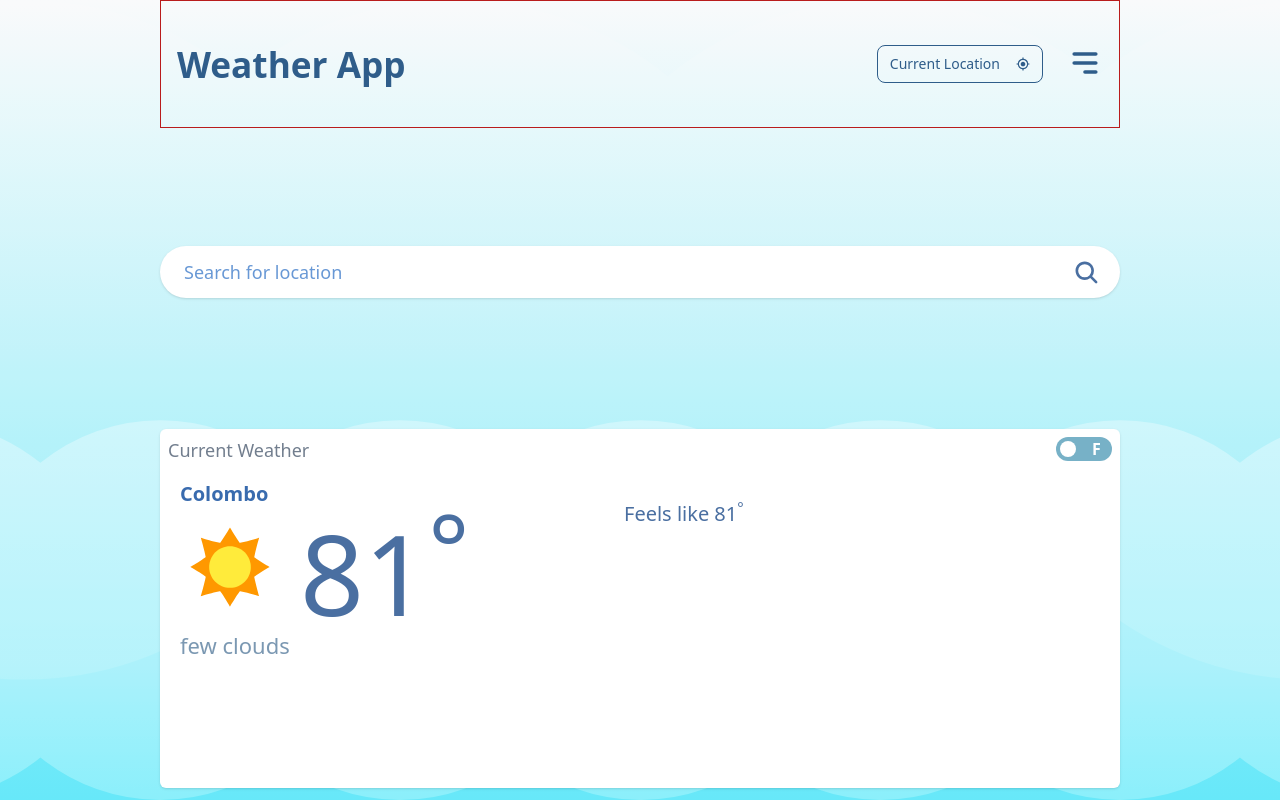
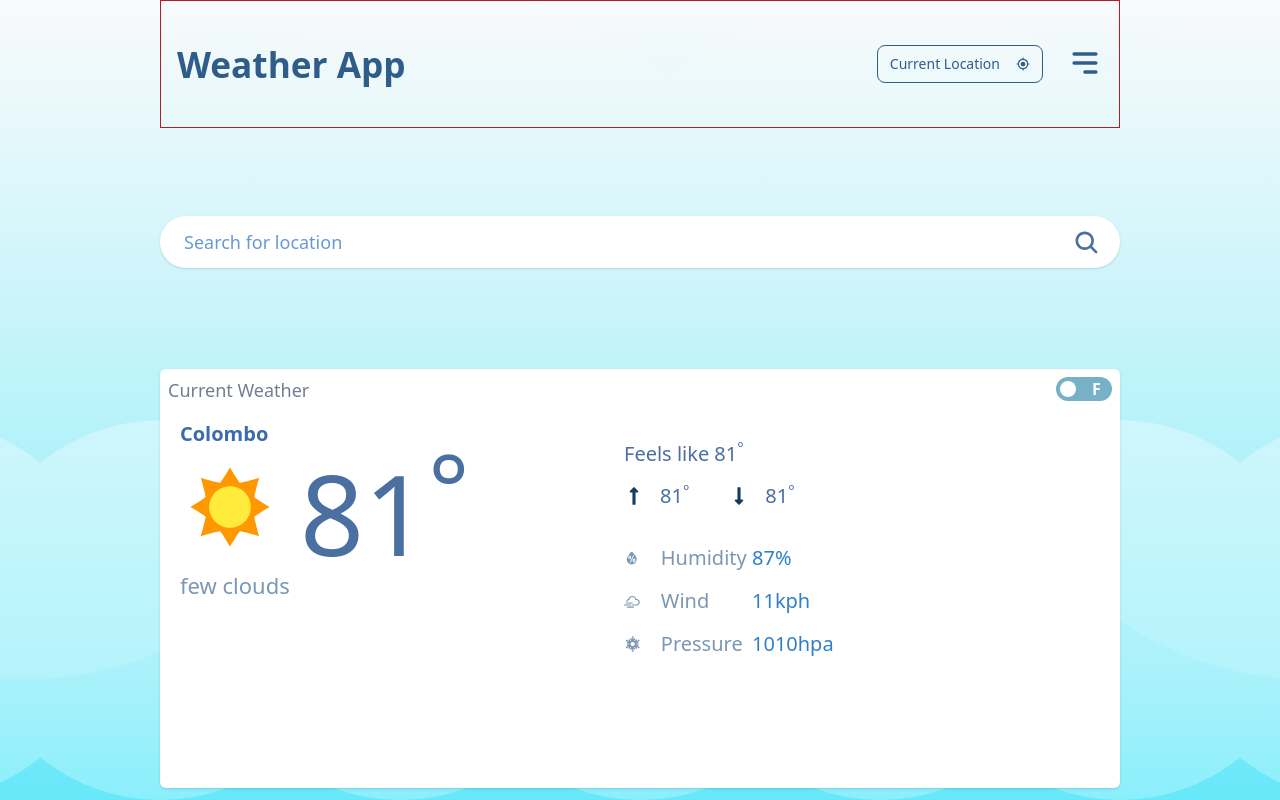
Before and after one commit to KasunUmesh/React-Weather-app, a React (Vite) app: page / in a window 1280 px wide. Built offline with nearby package versions, Linux system fonts and the light colour scheme.

Commit message:
current weather update

```diff
--- a/src/components/CurrentWeather/CurrentWeather.jsx
+++ b/src/components/CurrentWeather/CurrentWeather.jsx
@@ -1,8 +1,11 @@
 import ToggleSwitch from "../ToggleSwitch/ToggleSwitch";
+import { FaLongArrowAltUp, FaLongArrowAltDown  } from "react-icons/fa";
+import { WiHumidity, WiCloudyWindy  } from "react-icons/wi";
+import { TiWeatherSnow } from "react-icons/ti";
 
 function CurrentWeather() {
   return (
-    <div className="bg-[#FFFFFF] shadow rounded-md p-2 flex flex-col w-[960px] m-3 z-50">
+    <div className="bg-[#FFFFFF] shadow rounded-md p-2 flex flex-col w-[960px] m-3 z-50 ">
         <div className="flex justify-between">
             <p className="font-medium text-[1.125rem] text-[#727E8E]">Current Weather</p>
             <div>
@@ -27,8 +30,41 @@ function CurrentWeather() {
                     Feels like 81
                     <sup>&deg;</sup>
                 </p>
-                <div className="flex">
-                    <div></div>
+                <div className="flex mb-8 w-8">
+                    <div className="flex items-center font-medium text-[1.25rem] text-[#3a86ca] mt-[0.8rem] mr-[2.5rem]">
+                        <FaLongArrowAltUp color="#153C5E" className="mr-4"/>
+                        <p className="text-[1.25rem] text-[#4a6fa1]">
+                            81
+                            <sup>&deg;</sup>
+                        </p>
+
+                    </div>
+                    <div className="flex items-center font-medium text-[1.25rem] text-[#3a86ca] mt-[0.8rem] mr-[2.5rem]">
+                        <FaLongArrowAltDown color="#153C5E" className="mr-4"/>
+                        <p className="text-[1.25rem] text-[#4a6fa1]">
+                            81
+                            <sup>&deg;</sup>
+                        </p>
+
+                    </div>
+                </div>
+                <div className="flex items-center justify-start mb-[0.8rem]">
+                    <div className="flex text-[#7B98B2] items-center text-[1.25rem] w-32">
+                       <WiHumidity className="mr-4 w-[1.6rem] ml-[-0.3rem]" /> Humidity
+                    </div>
+                    <span className="text-[#3080c8] font-medium text-[1.25rem]">87%</span>
+                </div>
+                <div className="flex items-center justify-start mb-[0.8rem]">
+                    <div className="flex text-[#7B98B2] items-center text-[1.25rem] w-32">
+                       <WiCloudyWindy className="mr-4 w-[1.6rem] ml-[-0.3rem]" /> Wind
+                    </div>
+                    <span className="text-[#3080c8] font-medium text-[1.25rem]">11kph</span>
+                </div>
+                <div className="flex items-center justify-start mb-[0.8rem]">
+                    <div className="flex text-[#7B98B2] items-center text-[1.25rem] w-32">
+                       <TiWeatherSnow className="mr-4 w-[1.6rem] ml-[-0.3rem]" /> Pressure
+                    </div>
+                    <span className="text-[#3080c8] font-medium text-[1.25rem]">1010hpa</span>
                 </div>
             </div>
         </div>
```
